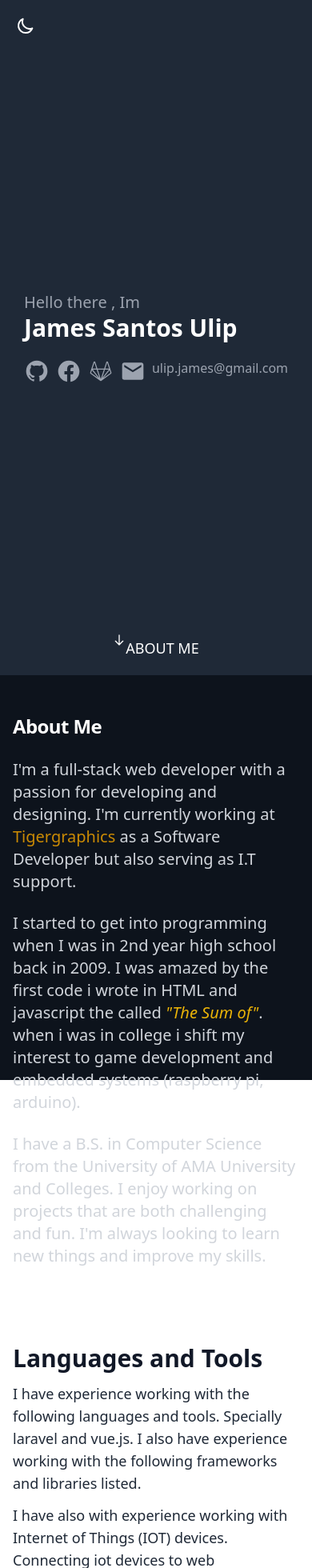
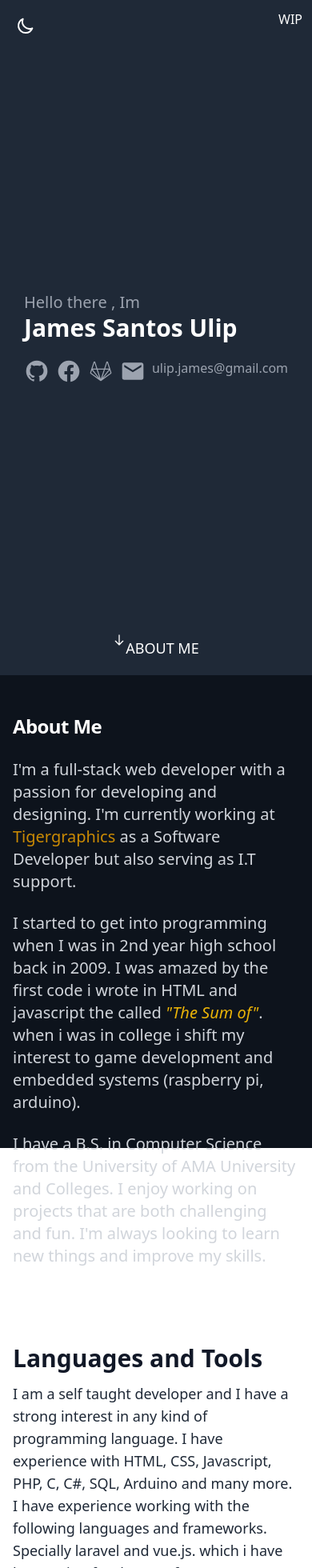
Before and after one commit to jamesulip/personal-portfolio, a Vue app: page / in a window 390 px wide. Shown: the top 1960 px of the page at 80% size. Built offline with nearby package versions, Linux system fonts and the light colour scheme.

Commit message:
screen size fix

```diff
--- a/index.html
+++ b/index.html
@@ -2,9 +2,9 @@
 <html lang="en">
   <head>
     <meta charset="UTF-8" />
-    <link rel="icon" href="/favicon.ico" />
+    <link rel="icon" href="/src/assets/favicon.ico" />
     <meta name="viewport" content="width=device-width, initial-scale=1.0" />
-    <title>Vite App</title>
+    <title>James Ulip</title>
   </head>
   <body>
     <div id="app"></div>
--- a/src/App.vue
+++ b/src/App.vue
@@ -144,6 +144,14 @@ export default {
       {
         src: "https://raw.githubusercontent.com/devicons/devicon/master/icons/docker/docker-original-wordmark.svg",
         alt: "docker",
+      },
+      {
+        src: "https://raw.githubusercontent.com/devicons/devicon/master/icons/amazonwebservices/amazonwebservices-original-wordmark.svg",
+        alt: "aws",
+      },
+      {
+        alt: "Digital Ocean",
+        src: "https://raw.githubusercontent.com/devicons/devicon/master/icons/digitalocean/digitalocean-original-wordmark.svg",
       },
       {
         src: "https://cdn.worldvectorlogo.com/logos/arduino-1.svg",
@@ -320,7 +328,7 @@ export default {
       </div>
     </div>
 
-    <div class="max-h-[60vh] relative grid bg-gray-500">
+    <div class="max-h-[70vh] relative grid bg-gray-500">
       <div class="absolute inset-0">
         <!-- <img
           class="w-full h-full object-cover"
@@ -340,7 +348,7 @@ export default {
         >
           About Me
         </h1>
-        <p class="mt-6 max-w-3xl text-xl text-gray-300">
+        <p class="aboutme">
           I'm a full-stack web developer with a passion for developing and
           designing. I'm currently working at
           <a class="text-yellow-600" href="https://www.tigergraphics.com.ph"
@@ -348,7 +356,7 @@ export default {
           >
           as a Software Developer but also serving as I.T support.
         </p>
-        <p class="mt-6 max-w-3xl text-xl text-gray-300">
+        <p class="aboutme">
           I started to get into programming when I was in 2nd year high school
           back in 2009. I was amazed by the first code i wrote in HTML and
           javascript the called
@@ -360,7 +368,7 @@ export default {
           embedded systems (raspberry pi, arduino).
         </p>
 
-        <p class="mt-6 max-w-3xl text-xl text-gray-300">
+        <p class="aboutme">
           I have a B.S. in Computer Science from the
           <a class="" href="http://"
             >University of AMA University and Colleges</a
@@ -369,30 +377,39 @@ export default {
         </p>
       </div>
       <div class="my-auto z-[10]">
-        <div class="max-w-7xl mx-auto py-12 px-4 sm:px-6 lg:py-16 lg:px-8">
+        <div
+          class="max-w-7xl mx-auto py-12 px-4 sm:px-6 lg:py-16 lg:px-8 bg-white lg:bg-transparent"
+        >
           <div class="lg:grid lg:grid-cols-2 lg:gap-8 lg:items-center">
             <div>
               <h2 class="text-3xl font-extrabold text-gray-900 sm:text-4xl">
                 Languages and Tools
               </h2>
               <p class="mt-3 max-w-3xl text-lg text-gray-800">
-                I have experience working with the following languages and
-                tools. Specially laravel and vue.js. I also have experience
-                working with the following frameworks and libraries listed.
+                I am a self taught developer and I have a strong interest in any
+                kind of programming language. I have experience with HTML, CSS,
+                Javascript, PHP, C, C#, SQL, Arduino and many more. I have
+                experience working with the following languages and frameworks.
+                Specially laravel and vue.js. which i have been using for the
+                past few years.
               </p>
               <p class="mt-3 max-w-3xl text-lg text-gray-800">
-                I have also with experience working with Internet of Things
-                (IOT) devices. Connecting iot devices to web applications. Live
-                Car GPS tracker and monitoring.
-                <img class="w-60" src="./assets/gpstracking.png" alt="IOT" />
+                I have also experience on working with Internet of Things (IOT)
+                devices. Connecting iot devices to web applications. Live car
+                GPS tracker and monitoring.
+                <img
+                  class="w-60"
+                  src="./assets/gpstracking.png"
+                  alt="Live Gps tracking"
+                />
               </p>
             </div>
 
             <div
-              class="mt-8 z-[10] grid grid-cols-2 gap-0 md:grid-cols-3 lg:mt-0 lg:grid-cols-4 bg-white"
+              class="mt-8 z-[10] p-3 shadow-lg rounded-lg grid grid-cols-3 gap-0 md:grid-cols-4 lg:mt-0 lg:grid-cols-5 bg-white"
             >
               <template v-for="stack in stacks" :key="stack.alt">
-                <div v-if="stack.type == 'spacer'" class="col-span-4">
+                <div v-if="stack.type == 'spacer'" class="col-span-5">
                   <div class="relative py-2">
                     <div
                       class="absolute inset-0 flex items-center"
@@ -403,7 +420,7 @@ export default {
                     <div class="relative flex justify-center">
                       <span
                         v-html="stack.text"
-                        class="px-2 bg-white text-sm text-gray-500"
+                        class="px-2 bg-white text-lg text-gray-700 font-semibold"
                       >
                       </span>
                     </div>
@@ -422,6 +439,14 @@ export default {
           </div>
         </div>
       </div>
+      <div class="fixed top-0 right-0 p-3">
+        <div class="mx-auto text-white">WIP</div>
+      </div>
     </div>
   </div>
 </template>
+<style>
+.aboutme {
+  @apply mt-6 max-w-3xl text-xl text-gray-300;
+}
+</style>
```
